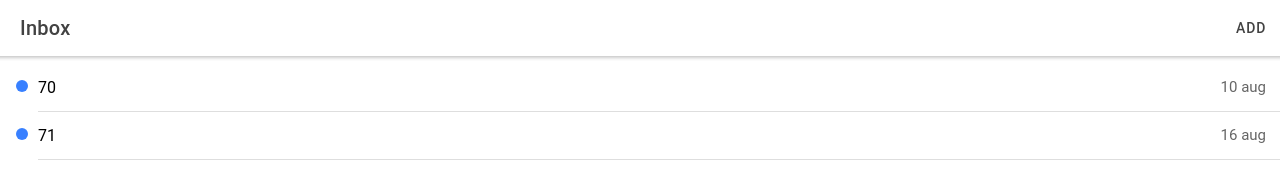
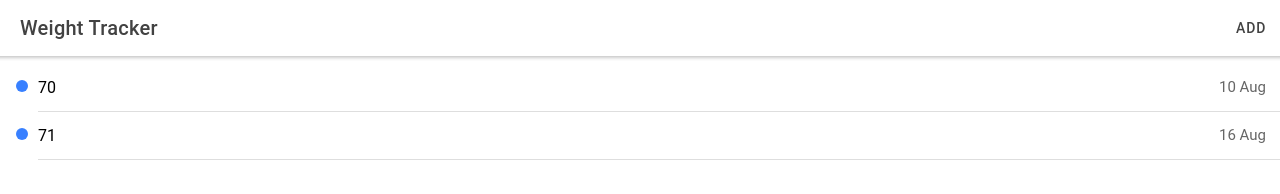
Before and after one commit to peteoshea/ionic-weight-tracker, a React (Create React App) app: page /home in a window 1280 px wide. Shown: the top 194 px of the page. Built offline with nearby package versions, Linux system fonts and the light colour scheme.

Commit message:
Minor tidy up
Change case of short month to match new entries.
Change heading to be more project specific.

```diff
--- a/src/data/measurements.ts
+++ b/src/data/measurements.ts
@@ -7,12 +7,12 @@ export interface Measurement {
 const measurements: Measurement[] = [
   {
     weight: '70',
-    date: '10 aug',
+    date: '10 Aug',
     id: 0,
   },
   {
     weight: '71',
-    date: '16 aug',
+    date: '16 Aug',
     id: 1,
   },
 ];
--- a/src/pages/Home.tsx
+++ b/src/pages/Home.tsx
@@ -32,7 +32,7 @@ const Home: React.FC<HomeProps> = ({ measurements, setMeasurements }) => {
     <IonPage id="home-page">
       <IonHeader>
         <IonToolbar>
-          <IonTitle>Inbox</IonTitle>
+          <IonTitle>Weight Tracker</IonTitle>
           <IonButtons slot="end">
             <IonButton routerLink={`/add`}>Add</IonButton>
           </IonButtons>
```
